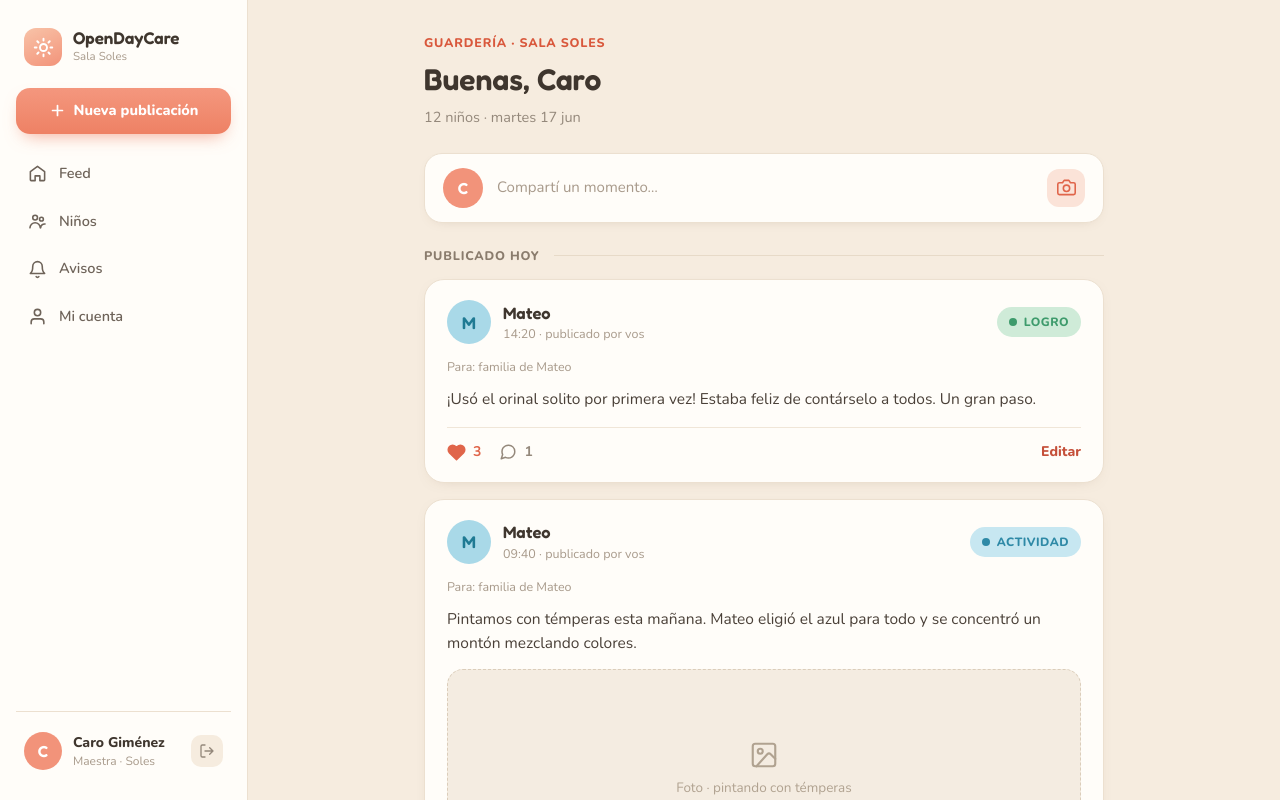
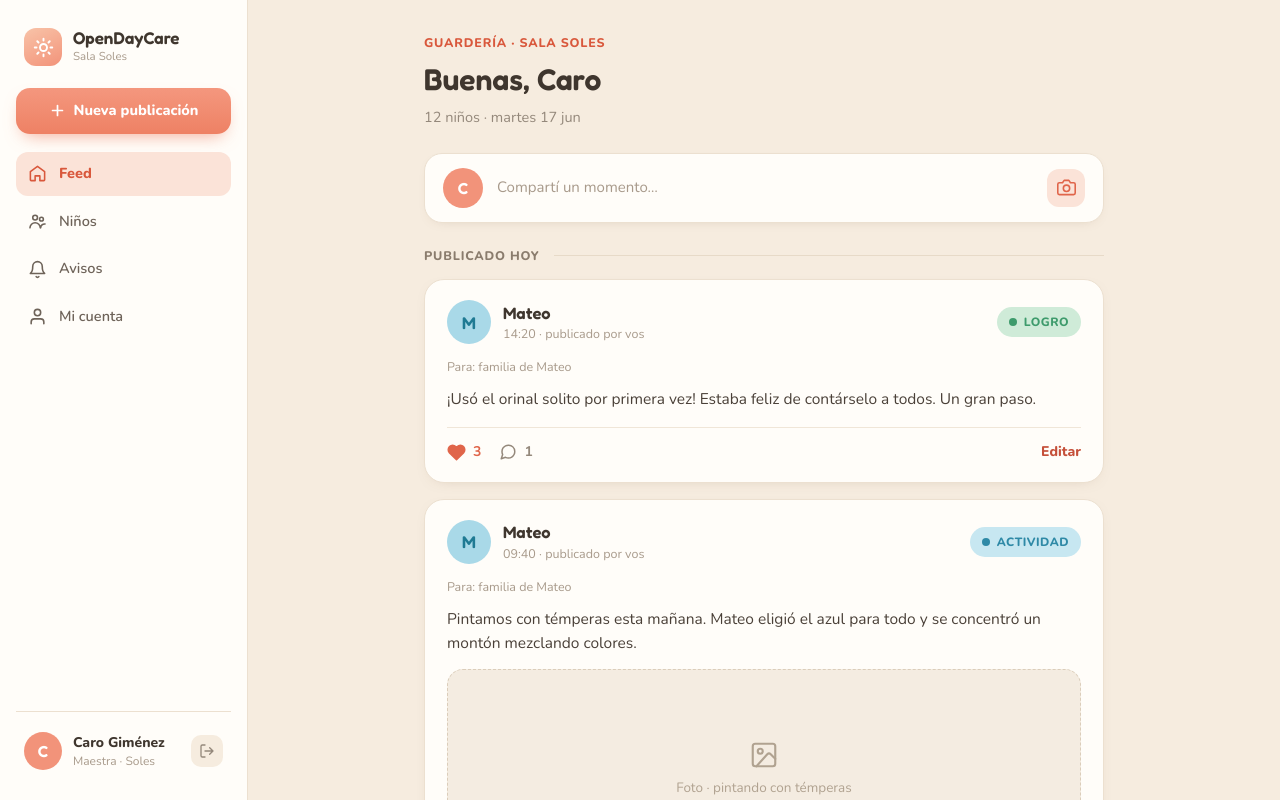
Before and after one commit to luisgabrielarevalo-hub/open-daycare, a Next.js app: page / in a window 1280 px wide. Shown: the top 800 px of the page. Built offline with nearby package versions, Linux system fonts and the light colour scheme.

Commit message:
Agregar la propiedad activeNav al componente AppShell y refactorizar el Sidebar para utilizar enlaces de Next.js

```diff
--- a/app/page.tsx
+++ b/app/page.tsx
@@ -7,7 +7,7 @@ export default function Home() {
   const firstName = staffProfile.name.split(" ")[0];
 
   return (
-    <AppShell profile={staffProfile}>
+    <AppShell profile={staffProfile} activeNav="feed">
       <div className="mx-auto w-full max-w-[760px] px-10 pt-[34px] pb-20">
         <div className="mb-6">
           <div className="mb-1 text-[12.5px] font-extrabold tracking-[0.8px] text-coral-deep-light">
--- a/components/layout/Sidebar.tsx
+++ b/components/layout/Sidebar.tsx
@@ -1,3 +1,5 @@
+import Link from "next/link";
+import type { AnchorHTMLAttributes } from "react";
 import type { StaffProfile } from "@/lib/data";
 import {
   BellIcon,
@@ -18,6 +20,26 @@ const navItems = [
   { key: "account", label: "Mi cuenta", icon: UserIcon, href: "#" },
 ] satisfies { key: NavKey; label: string; icon: typeof HomeIcon; href: string }[];
 
+type SidebarLinkProps = {
+  href: string;
+} & AnchorHTMLAttributes<HTMLAnchorElement>;
+
+function SidebarLink({ href, children, ...props }: SidebarLinkProps) {
+  if (href.startsWith("/")) {
+    return (
+      <Link href={href} {...props}>
+        {children}
+      </Link>
+    );
+  }
+
+  return (
+    <a href={href} {...props}>
+      {children}
+    </a>
+  );
+}
+
 type SidebarProps = {
   profile: StaffProfile;
   activeNav: NavKey;
@@ -26,7 +48,7 @@ type SidebarProps = {
 export function Sidebar({ profile, activeNav }: SidebarProps) {
   return (
     <aside className="flex h-full w-[248px] flex-none flex-col border-r border-border bg-paper px-4 py-6">
-      <a
+      <SidebarLink
         href="/"
         className="flex items-center gap-[11px] px-2 pt-1 pb-[22px]"
       >
@@ -41,7 +63,7 @@ export function Sidebar({ profile, activeNav }: SidebarProps) {
             {profile.room}
           </div>
         </div>
-      </a>
+      </SidebarLink>
 
       <a
         href="#"
@@ -53,7 +75,7 @@ export function Sidebar({ profile, activeNav }: SidebarProps) {
 
       <nav className="flex flex-1 flex-col gap-1">
         {navItems.map(({ key, label, icon: NavIcon, href }) => (
-          <a
+          <SidebarLink
             key={key}
             href={href}
             aria-current={key === activeNav ? "page" : undefined}
@@ -65,7 +87,7 @@ export function Sidebar({ profile, activeNav }: SidebarProps) {
           >
             <NavIcon />
             {label}
-          </a>
+          </SidebarLink>
         ))}
       </nav>
 
```
